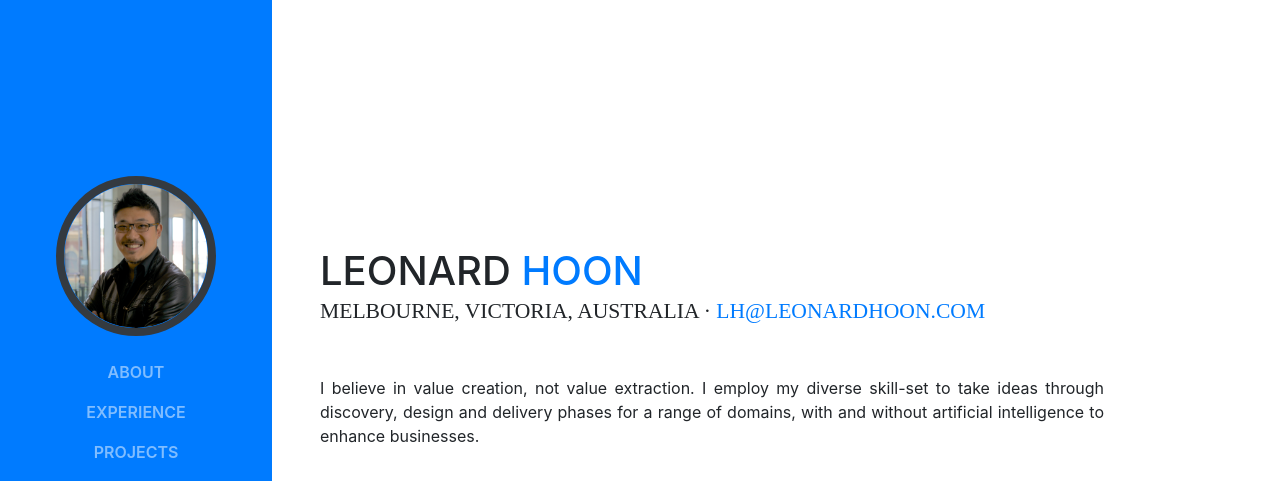
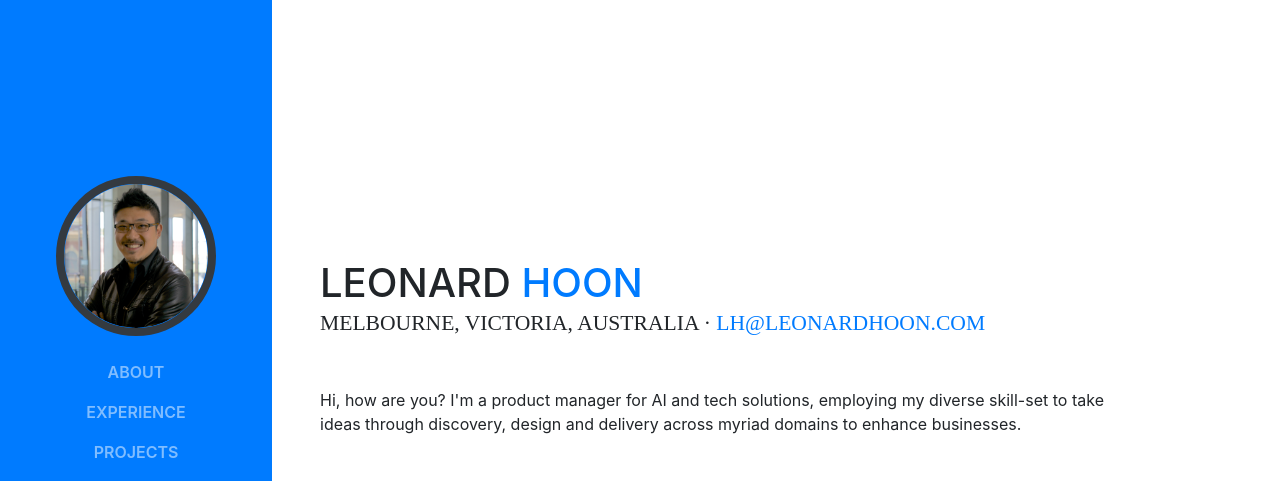
Before and after one commit to lhoon/lhoon.github.io, a website with bundled scripts: page index.html in a window 1280 px wide. Shown: the top 481 px of the page. Built offline with nearby package versions, Linux system fonts and the light colour scheme; a web font is replaced by a local one.

Commit message:
Further refinement of the About me.

```diff
--- a/index.html
+++ b/index.html
@@ -84,7 +84,7 @@
           </h1>
           <div class="subheading mb-5">Melbourne, Victoria, Australia · <a href="mailto:lh@leonardhoon.com?Subject=Hello%20from%20your%20website">lh@leonardhoon.com</a>
           </div>
-          <p class="mb-5">I believe in value creation, not value extraction. I employ my diverse skill-set to take ideas through discovery, design and delivery phases for a range of domains, with and without artificial intelligence to enhance businesses.</p>
+          <p class="mb-5">Hi, how are you? I'm a product manager for AI and tech solutions, employing my diverse skill-set to take ideas through discovery, design and delivery across myriad domains to enhance businesses.</p>
           <ul class="list-inline list-social-icons mb-0">
             <li class="list-inline-item">
               <a href="http://au.linkedin.com/in/leonardhoon/" target="_blank">
```
